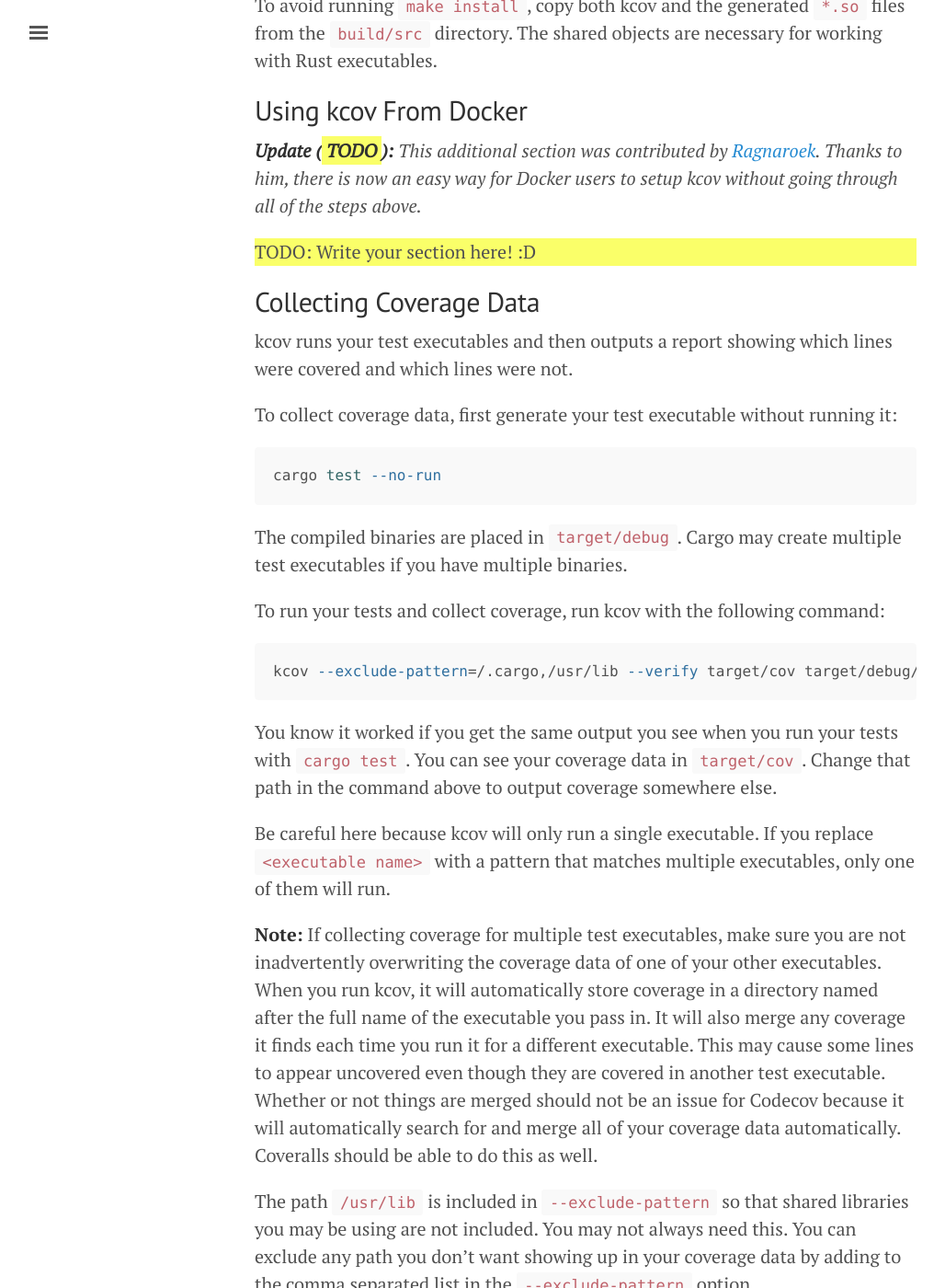
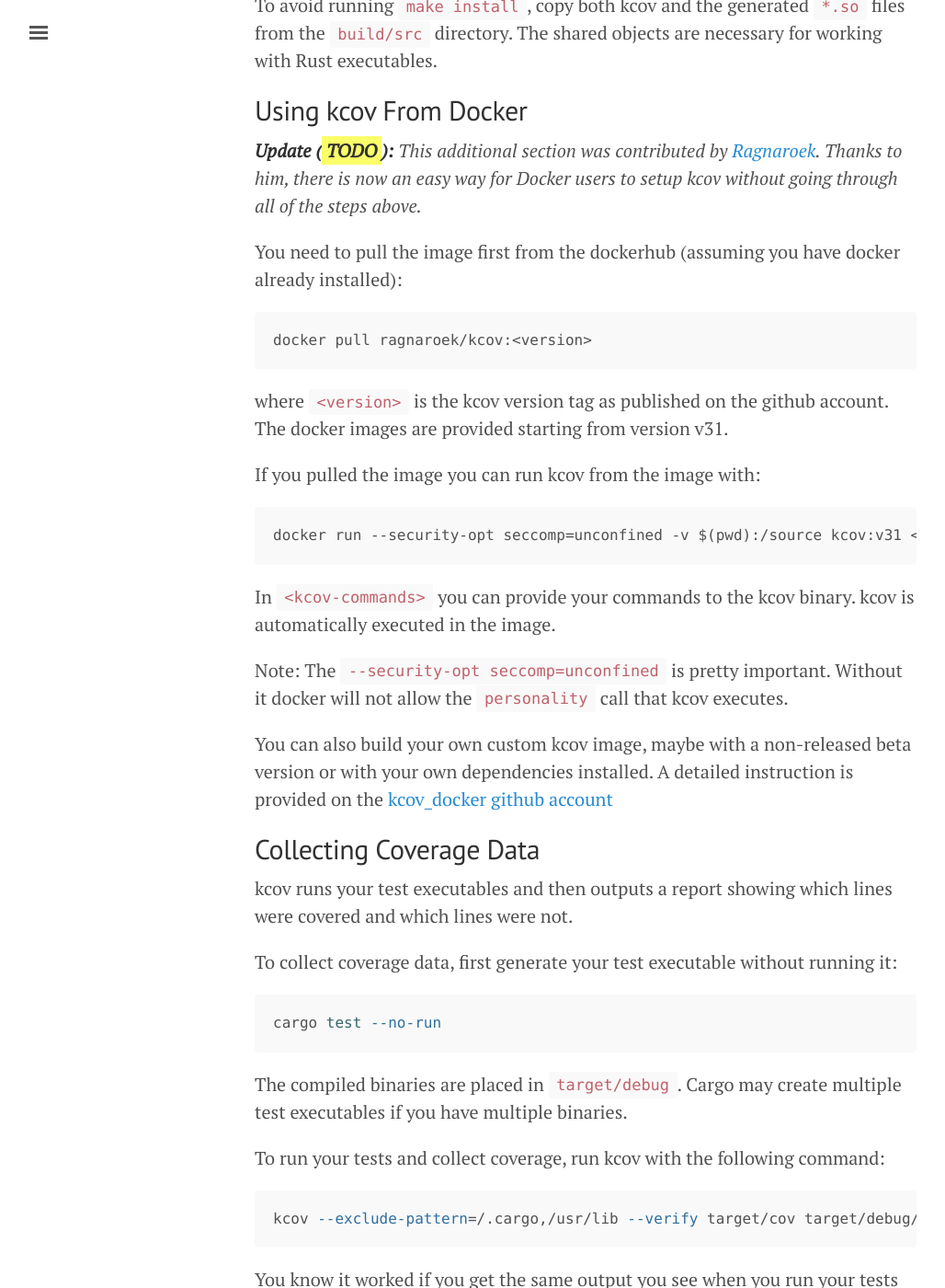
Before and after one commit to sunjay/sunjay.github.io, a Jekyll site: the page built from _posts/2016-07-25-rust-code-coverage.md, in a window 1280 px wide and 1400 px high, scrolled down 3130 px. Shown: the whole window at 92% size, without its empty margins (3-1031 px from the left). Built offline with Jekyll 4.4.1, drawn with Linux system fonts in a browser that asks for light colours.

Commit message:
added kcov_docker paragraph

````diff
--- a/_posts/2016-07-25-rust-code-coverage.md
+++ b/_posts/2016-07-25-rust-code-coverage.md
@@ -140,8 +140,27 @@
 by [Ragnaroek][ragnaroek-github]. Thanks to him, there is now an easy way for
 Docker users to setup kcov without going through all of the steps above.*
 
-TODO: Write your section here! :D
-{: .highlighted}
+You need to pull the image first from the dockerhub (assuming you have docker already installed):
+```
+docker pull ragnaroek/kcov:<version>
+```
+where `<version>` is the kcov version tag as published on the github account.
+The docker images are provided starting from version v31.
+
+If you pulled the image you can run kcov from the image with:
+```
+docker run --security-opt seccomp=unconfined -v $(pwd):/source kcov:v31 <kcov-commands>
+```
+
+In `<kcov-commands>` you can provide your commands to the kcov binary. kcov is
+ automatically executed in the image.
+
+Note: The `--security-opt seccomp=unconfined` is pretty important. Without it
+docker will not allow the `personality` call that kcov executes.
+
+You can also build your own custom kcov image, maybe with a non-released beta version
+or with your own dependencies installed. A detailed instruction is provided
+on the [kcov_docker github account](https://github.com/Ragnaroek/kcov_docker)
 
 ## Collecting Coverage Data
 kcov runs your test executables and then outputs a report showing
````
